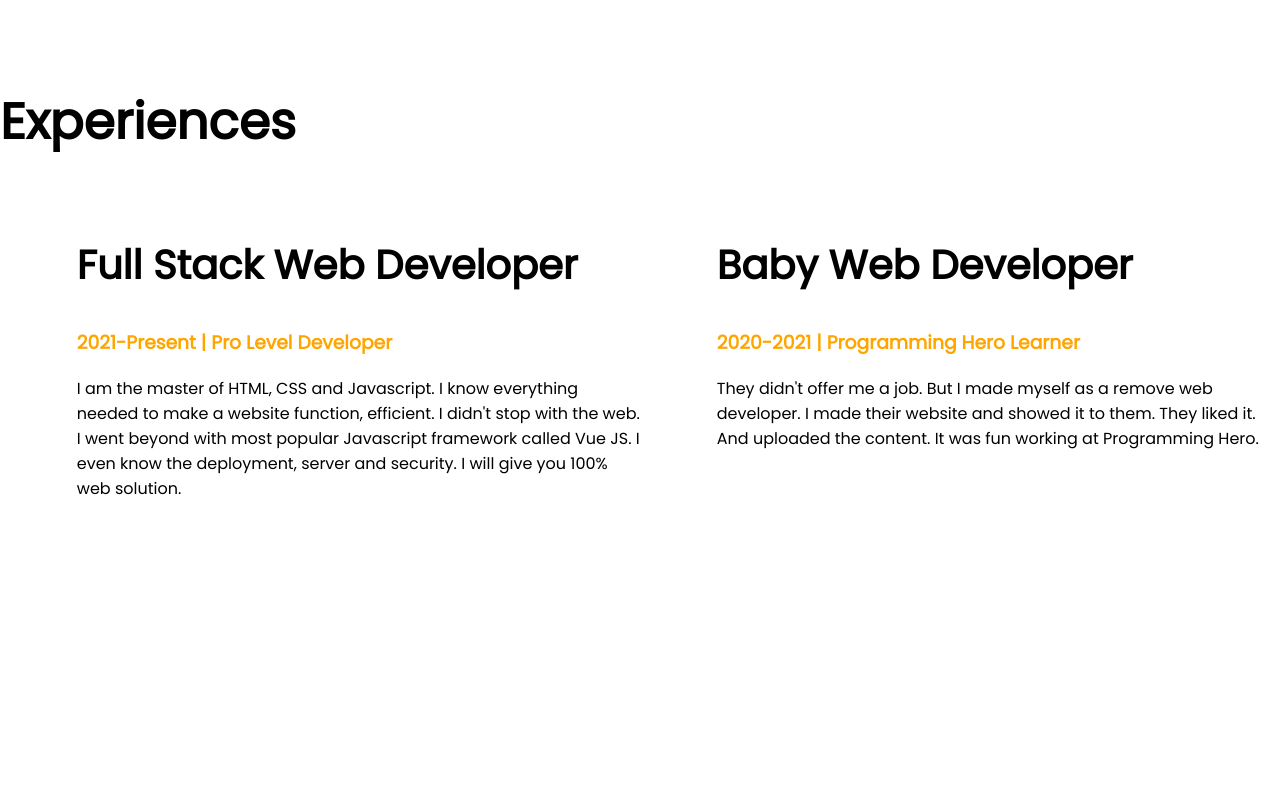
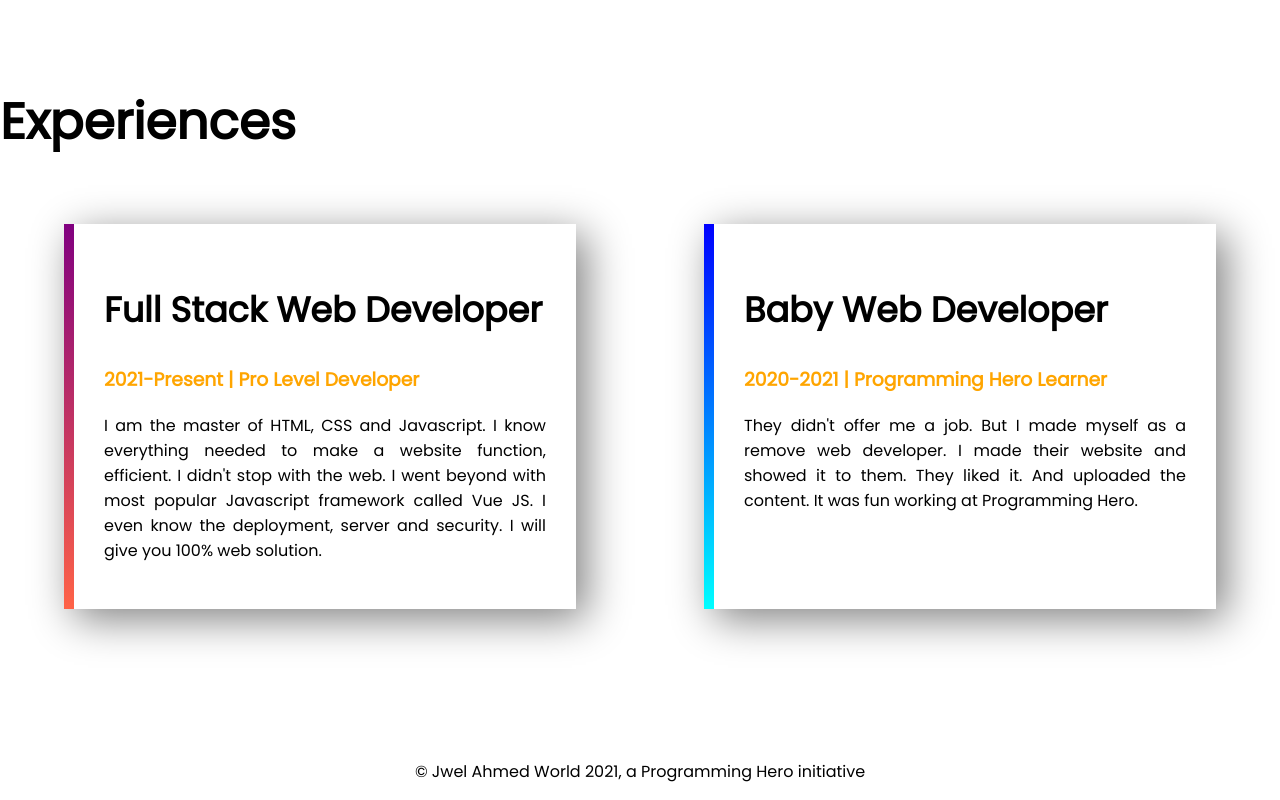
Before and after one commit to jwelahmed/project-1, a plain HTML site: page index.html in a window 1280 px wide. Shown: the part 1134-1934 px from the top of the page. Before the commit the page ends 1801 px from the top, so only its background shows below. Drawn offline with Linux system fonts and the light colour scheme.

Commit message:
final exprience to footer div complited

```diff
--- a/index.html
+++ b/index.html
@@ -49,16 +49,16 @@
     <section class="exprerience-area">
         <h1>Experiences</h1>
         <div class="flexible-container">
-            <div class="half-width">
-                <h1>Full Stack Web Developer</h1>
+            <div class="exprerience-item full-web">
+                <h2>Full Stack Web Developer</h2>
                 <h3 style="color: orange;">2021-Present | Pro Level Developer</h3>
                 <p>I am the master of HTML, CSS and Javascript. I know everything needed to make a website function,
                     efficient. I didn't stop with the web. I went beyond with most popular Javascript framework called
                     Vue
                     JS. I even know the deployment, server and security. I will give you 100% web solution.</p>
             </div>
-            <div class="half-width">
-                <h1>Baby Web Developer</h1>
+            <div class="exprerience-item baby-web">
+                <h2>Baby Web Developer</h2>
                 <h3 style="color: orange;">2020-2021 | Programming Hero Learner</h3>
                 <p>They didn't offer me a job. But I made myself as a remove web developer. I made their website and
                     showed
@@ -66,6 +66,9 @@
             </div>
         </div>
     </section>
+    <footer>
+        <p style="text-align: center;">&copy Jwel Ahmed World 2021, a Programming Hero initiative</p>
+    </footer>
 </body>
 
 </html>
--- a/style.css
+++ b/style.css
@@ -50,3 +50,32 @@ h1{
     background-repeat: no-repeat;
     background-position: right;
 } */
+.exprerience-area h1{
+    margin: 0;
+}
+h2{
+    font-size: 35px;
+}
+.exprerience-item{
+    width: 40%;
+    margin-left: 5%;
+    margin-top: 5%;
+    margin-right: 5%;
+    padding: 30px;
+    /* border-radius: 10px; */
+    box-shadow: 10px 10px 40px gray;
+}
+.exprerience-item p{
+    text-align: justify;
+}
+
+.full-web{
+    border-left: 10px solid;
+    border-image: linear-gradient(purple, tomato);
+    border-image-slice: 1;
+}
+.baby-web{
+    border-left: 10px solid;
+    border-image: linear-gradient(blue, cyan);
+    border-image-slice: 1;
+}
```
Also changed, not shown: images/jhankar.png (deleted), images/jhankar2.png (deleted), images/my-bg.png (deleted), images/my-bg2.png (deleted), images/pic-1.jpeg (deleted), images/pic-2.jpg (deleted), images/pic-3.jpeg (deleted), note.txt (deleted), 4 other files.
